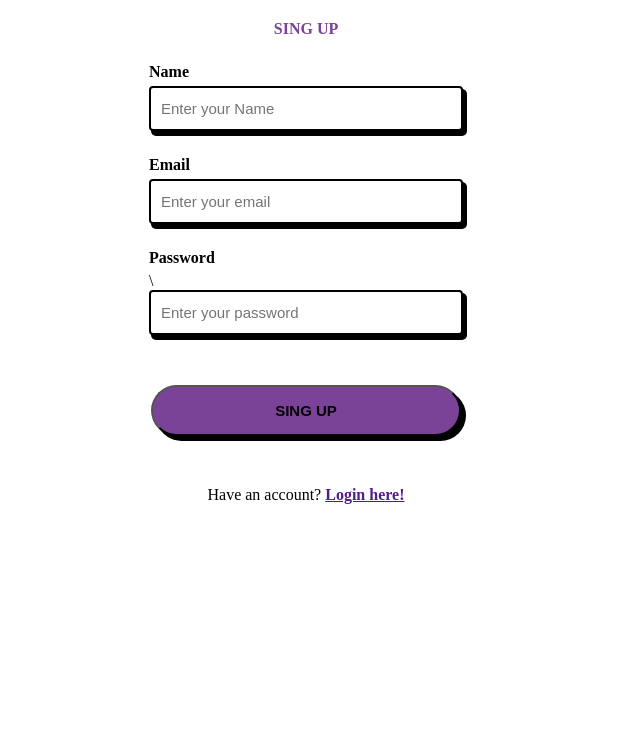
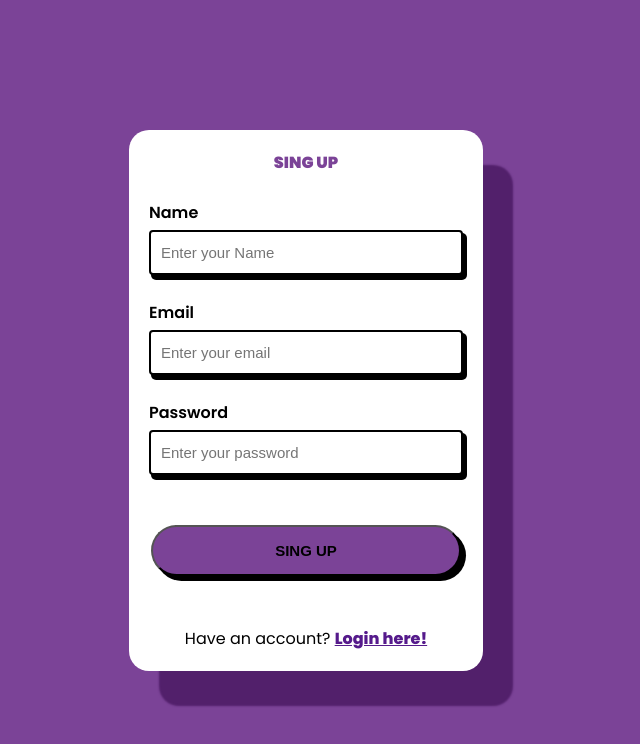
Before and after one commit to AgustinLieutier/calculadora, a plain HTML site: page html/login.html in a window 1280 px wide. Shown: the whole page, without its empty margins (334-974 px from the left). Drawn offline with Linux system fonts and the light colour scheme.

Commit message:
Login Update

```diff
--- a/css/login.css
+++ b/css/login.css
@@ -4,12 +4,13 @@
     margin: 0;
     padding: 0;
 }
-.body{
+body{
     font-family: 'Poppins', sans-serif;
     height: 100vh;
     width: 100vw;
     background: #7b4397;
 }
+
 .container{
     display: flex;
     align-items: center;
@@ -18,12 +19,12 @@
     text-align: center;
 
 }
-.from_area {
+.form_area {
     display: flex;
     justify-content: center;
     align-items: center;
     flex-direction: column;
-    background-color: #fff;
+    background: rgb(255, 255, 255);
     height: auto;
     width: auto;
     border-radius: 20px;
--- a/html/login.html
+++ b/html/login.html
@@ -23,7 +23,7 @@
             </div>
 
             <div class="form_group">
-                <label for="password" class="sub_title">Password</label>\
+                <label for="password" class="sub_title">Password</label>
                 <input type="password" class="form_style" id="password" placeholder="Enter your password">
             </div>
             <div>
```
